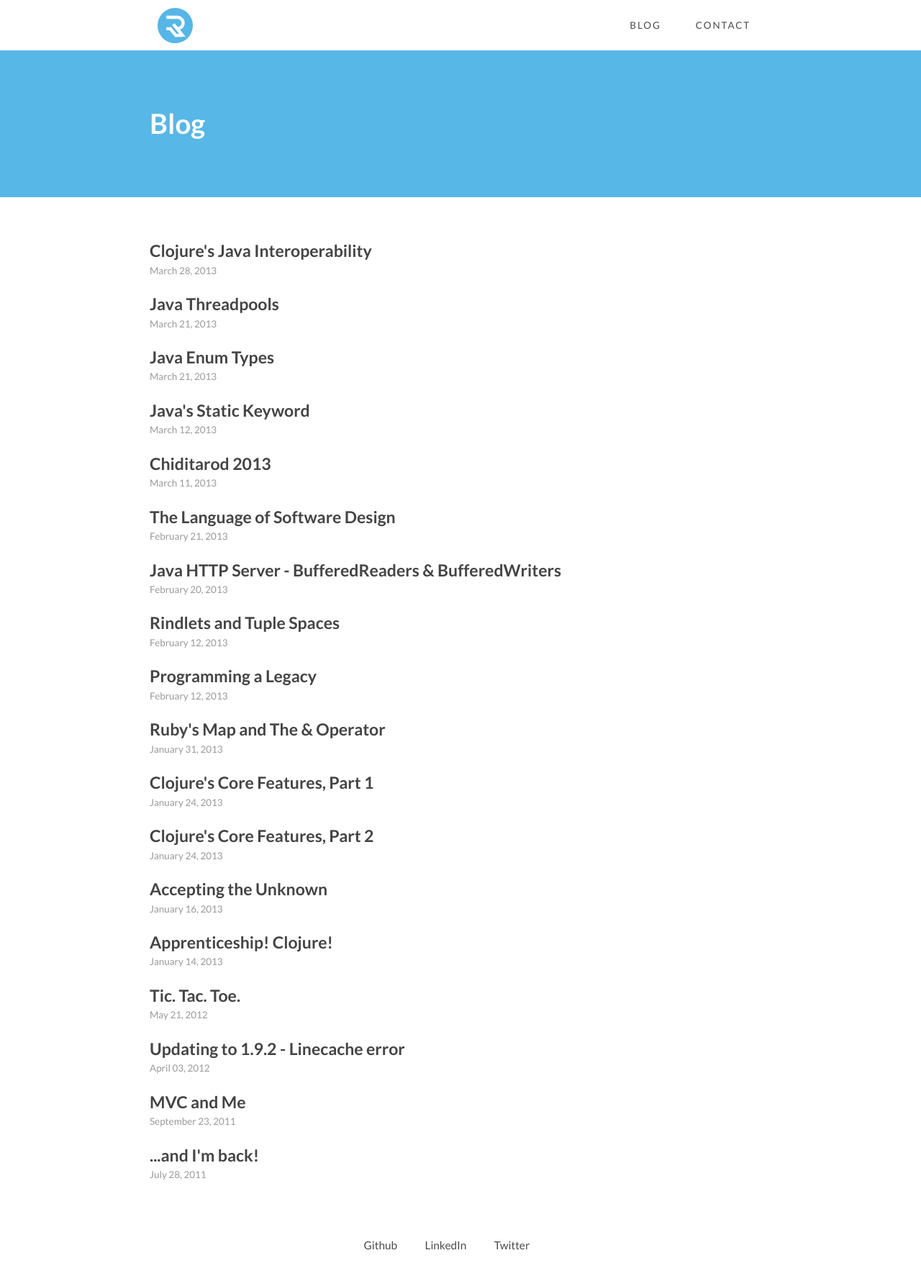
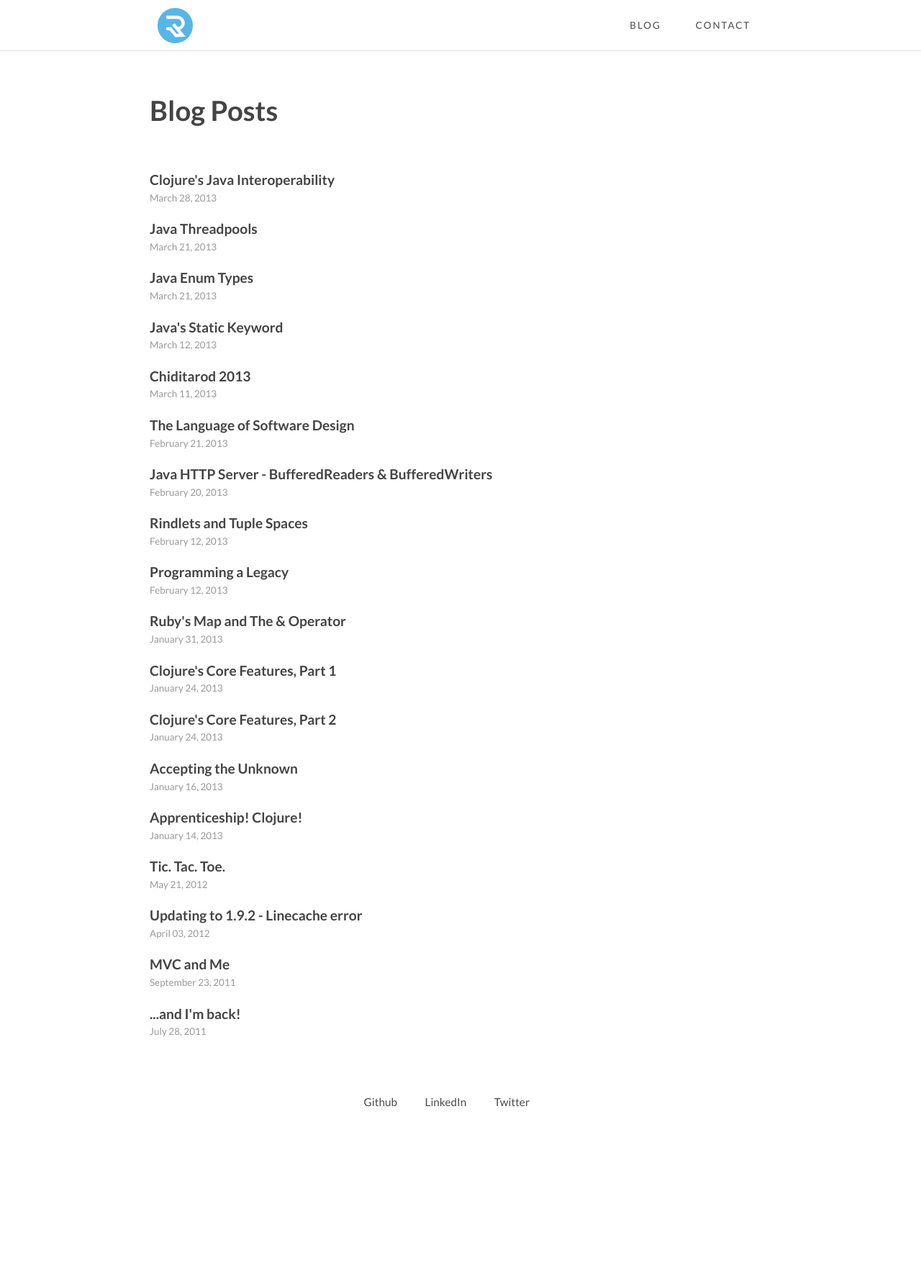
Before and after one commit to rylo/rylo.github.io, a Jekyll site: the page built from blog/index.html, in a window 1280 px wide. Shown: the whole page at 72% size. Built offline with Jekyll 4.4.1, drawn with Linux system fonts in a browser that asks for light colours; nearby versions of some CDN libraries; after the commit the page ends 1582 px from its top, so only the background shows below that.

Commit message:
[Design] kills the blue hero for blog posts

```diff
--- a/blog/index.html
+++ b/blog/index.html
@@ -3,14 +3,10 @@ layout: default
 title: Rylan Dirksen - Blog Posts
 ---
 
-<div class="hero">
-  <div class="container">
-    <h1 class="hero-text">Blog</h1>
-  </div>
-</div>
-
 <div class="container">
   <div class="home">
+    <h1 class="section-title">Blog Posts</h1>
+
     <ul class="post-list">
       {% for post in site.posts %}
       <li>
--- a/css/main.css
+++ b/css/main.css
@@ -6,14 +6,13 @@ body {
 
 h1 {
   color: #444;
-  font-family: "Raleway";
-  font-size: 1.7em;
+  font-size: 2em;
   font-weight: 700;
   margin: 0;
 }
 
 h2 {
-  font-size: 1.2rem;
+  font-size: 1rem;
   margin-bottom: 0.5rem;
 }
 
@@ -55,6 +54,7 @@ pre {
 
 header {
   background-color: #fff;
+  border-bottom: 1px solid #dedede;
 }
 
 a.site-logo {
@@ -102,6 +102,10 @@ a.site-logo {
   background-color: #f8f8f8;
 }
 
+.section-title {
+  margin-bottom: 3rem;
+}
+
 /* Home Page */
 
 .profile-page,
@@ -112,13 +116,6 @@ a.site-logo {
 .hero {
   background: #57B7E6;
   padding: 4rem;
-}
-
-h1.hero-text,
-.hero-text {
-  color: #fff;
-  font-family: 'Lato', sans-serif;
-  font-size: 2rem;
 }
 
 .short-bio {
```
